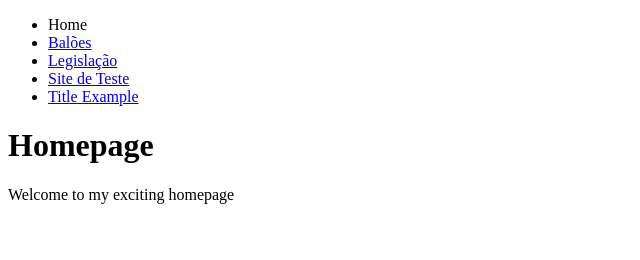
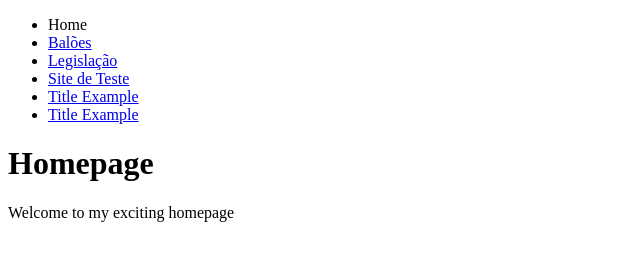
Before and after one commit to henriqueprass/henriqueprass.github.io, a plain HTML site: page index.html in a window 1280 px wide. Shown: the whole page, without its empty margins (0-640 px from the left). Drawn offline with Linux system fonts and the light colour scheme.

Commit message:
Add files via upload

```diff
--- a/index.html
+++ b/index.html
@@ -13,6 +13,7 @@
 			<li><a href="https://henriqueprass.github.io/legislacao">Legislação</a></li>
 			<li><a href="https://henriqueprass.github.io/test-site/">Site de Teste</a></li>
 			<li><a href="https://henriqueprass.github.io/title-example.html">Title Example</a></li>
+			<li><a href="https://henriqueprass.github.io/4-assessment--marking-up-a-letter/letter-text.html">Title Example</a></li>
 		</ul>
 
     <h1>Homepage</h1>
```
